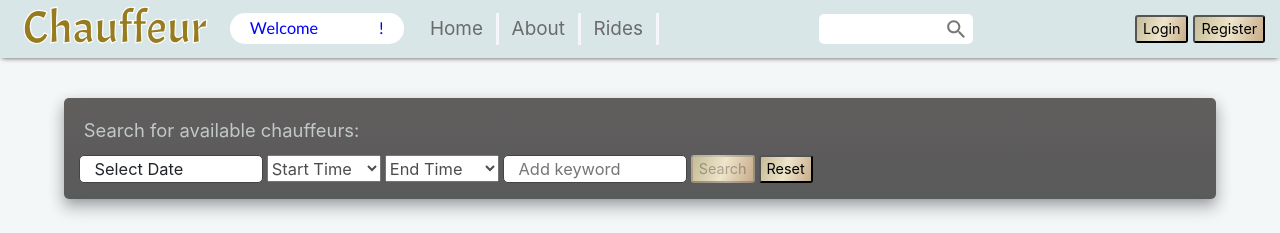
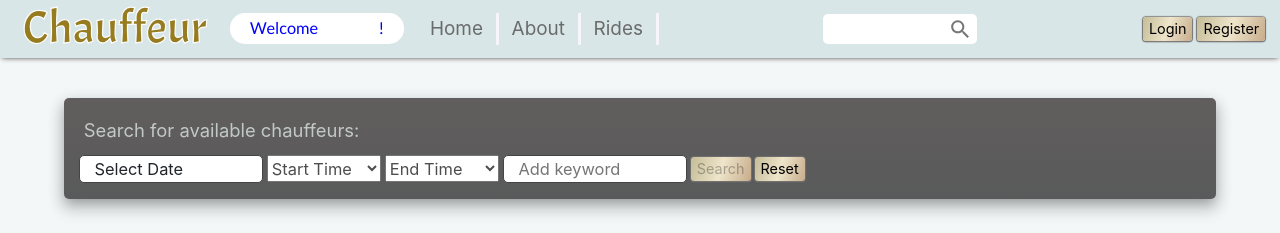
Before and after one commit to ipadurean/BD-frontend, a React (Create React App) app: page / in a window 1280 px wide. Shown: the top 233 px of the page. Built offline with nearby package versions, Linux system fonts and the light colour scheme; no server answers; a web font is replaced by a local one.

Commit message:
canceled border for buttons

```diff
--- a/src/Main/containers/NavBar.js
+++ b/src/Main/containers/NavBar.js
@@ -68,8 +68,8 @@ class NavBar extends Component {
               {authorized ?
               <Button1 onClick={this.logout} id="logout" style={{ 'outline': 'none' }}>Logout</Button1> :
                   <>
-                <a href="/login"><Button1 className="button" id="login" style={{ 'outline': 'none' }}>Login</Button1></a>
-                <a href="/register"><Button1 className="button" id="register" style={{ 'outline': 'none' }}>Register</Button1></a>
+                <a href="/login"><Button1 id="login" style={{ 'outline': 'none' }}>Login</Button1></a>
+                <a href="/register"><Button1 id="register" style={{ 'outline': 'none' }}>Register</Button1></a>
                   </>
               }
           </FlexRow>
--- a/src/RideSummary/style.css
+++ b/src/RideSummary/style.css
@@ -38,6 +38,7 @@
   border-radius: 10px;
   margin: 10px;
   color: gray;
+  border: none;
   background-color: rgb(255, 182, 182);
   box-shadow: 1px 1px 1px 1px #757272;
 }
--- a/src/styles/StyledButtons.js
+++ b/src/styles/StyledButtons.js
@@ -5,6 +5,8 @@ export const Button1 = styled.button`
   font-size: calc(8px + 0.5vw);
   cursor: pointer;
   margin: 2px;
+  border: none;
+  box-shadow: 0px 0.3px 1px 1px #757272;
   background:linear-gradient(0.3turn, #c5bc97, #eee5cb, #c7ac8b);
   &:hover {
     box-shadow: 0px 3px 1px -2px rgba(0,0,0,0.2),
@@ -20,6 +22,7 @@ export const Button2 = styled.button`
   color: white;
   border: none;
   cursor: pointer;
+  border: none;
   margin: 5px;
   padding: 3px;
   box-shadow: 0px 3px 1px -2px rgba(0,0,0,0.2),
@@ -36,6 +39,7 @@ export const Button3 = styled.button`
   border-radius: 2px;
   font-size: calc(5px + 0.5vw);
   cursor: pointer;
+  border: none;
   background:linear-gradient(0.3turn, #c5bc97, #eee5cb, #c7ac8b);
    &:hover {
     box-shadow: 0px 3px 1px -2px rgba(0,0,0,0.2),
```
